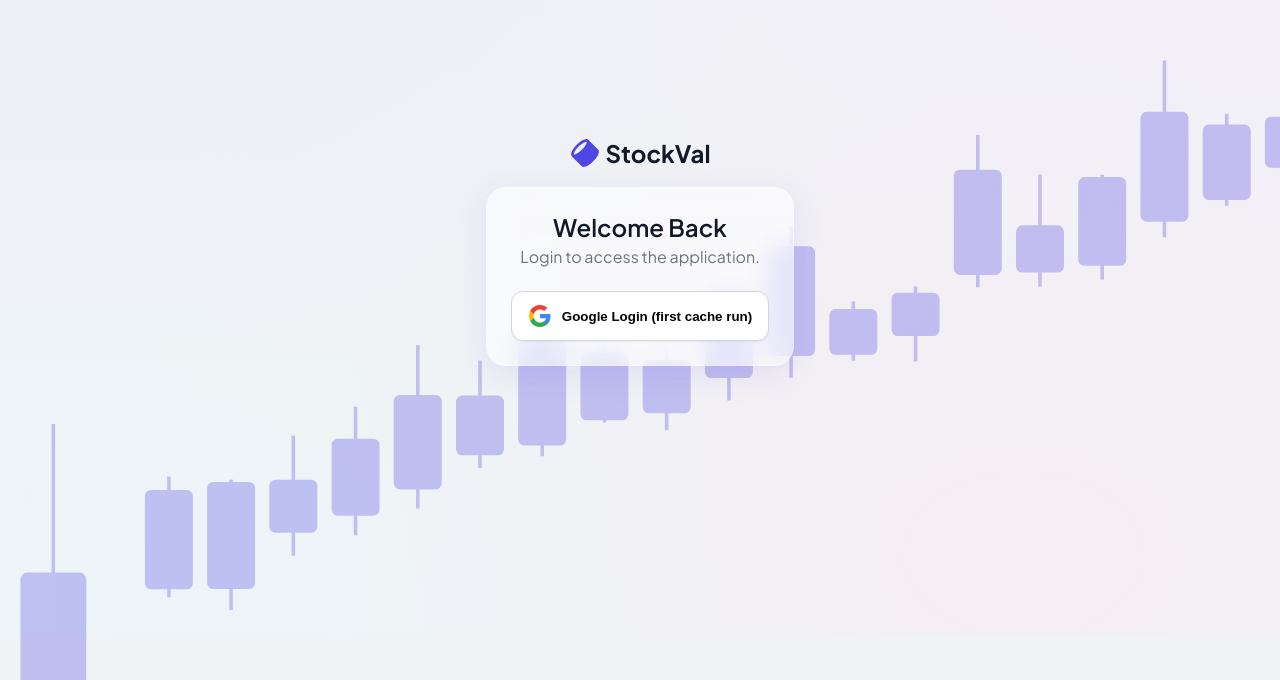
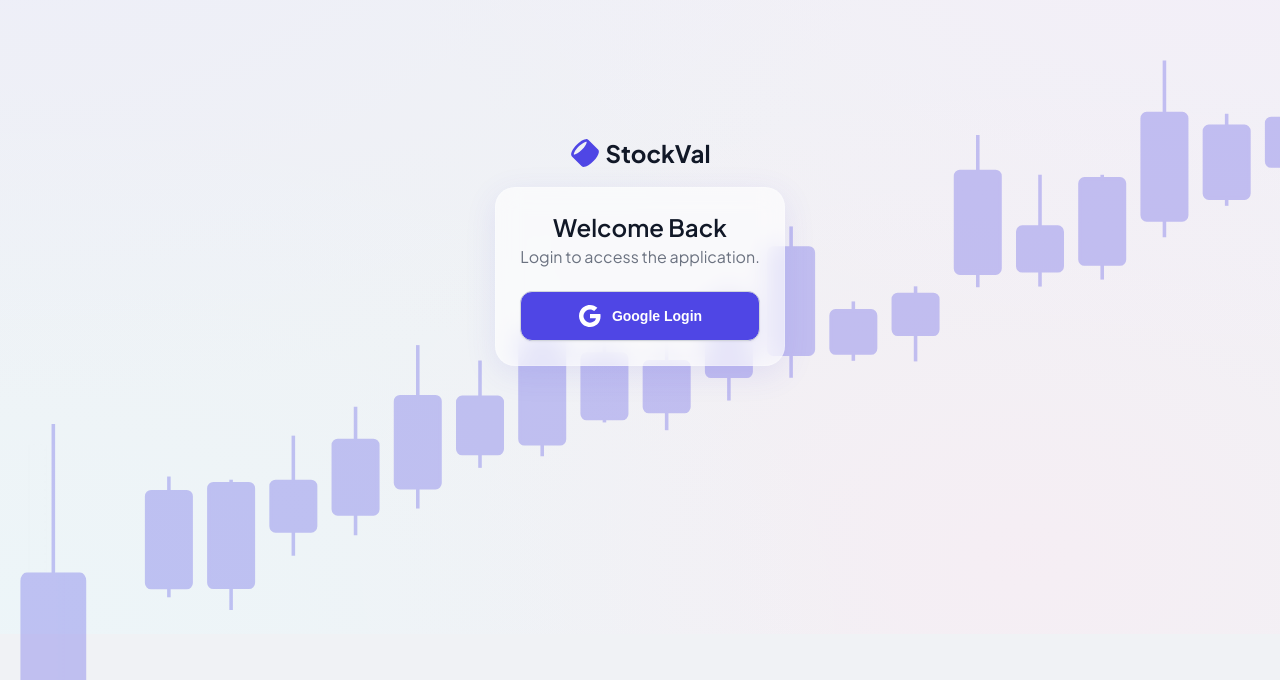
Before and after one commit to pamstadAlgo/value-investing-app, a React (Create React App) app in the folder value-investing-frontend/value-investing/: page / in a window 1280 px wide. Shown: the part 120-800 px from the top of the page. Built offline with nearby package versions, Linux system fonts and the light colour scheme; no server answers.

Commit message:
adjust login button color + cursor type

```diff
--- a/value-investing-frontend/value-investing/src/App.css
+++ b/value-investing-frontend/value-investing/src/App.css
@@ -411,7 +411,11 @@
   display: flex;
   align-items: center;
   gap: 10px;
-  background-color: var(--bg-color-google-login-button);
+  background-color: var(--action-color);
+  color: white;
+  cursor: grab;
+  justify-content: center;
+  font-size: 14px;
   width: 100%;
   border: 1px solid rgb(209 213 219);
   border-radius: 12px;
--- a/value-investing-frontend/value-investing/src/pages/login/ContentLoginPage.jsx
+++ b/value-investing-frontend/value-investing/src/pages/login/ContentLoginPage.jsx
@@ -40,7 +40,7 @@
           <div className="wrapper-google-button">
             <button onClick={googleLogin} className="google-button-login">
               <GoogleIcon />
-              <div>Google Login (first cache run) </div>
+              <div>Google Login</div>
             </button>
           </div>
         </div>
--- a/value-investing-frontend/value-investing/src/pages/login/components/GoogleIcon.jsx
+++ b/value-investing-frontend/value-investing/src/pages/login/components/GoogleIcon.jsx
@@ -10,16 +10,16 @@
       xmlns="http://www.w3.org/2000/svg">
       <path
         d="M22.56 12.25c0-.78-.07-1.53-.2-2.25H12v4.26h5.92c-.26 1.37-1.04 2.53-2.21 3.31v2.77h3.57c2.08-1.92 3.28-4.74 3.28-8.09z"
-        fill="#4285F4"></path>
+        fill="white"></path>
       <path
         d="M12 23c2.97 0 5.46-.98 7.28-2.66l-3.57-2.77c-.98.66-2.23 1.06-3.71 1.06-2.86 0-5.29-1.93-6.16-4.53H2.18v2.84C3.99 20.53 7.7 23 12 23z"
-        fill="#34A853"></path>
+        fill="white"></path>
       <path
         d="M5.84 14.09c-.22-.66-.35-1.36-.35-2.09s.13-1.43.35-2.09V7.07H2.18C1.43 8.55 1 10.22 1 12s.43 3.45 1.18 4.93l3.66-2.84z"
-        fill="#FBBC05"></path>
+        fill="white"></path>
       <path
         d="M12 5.38c1.62 0 3.06.56 4.21 1.64l3.15-3.15C17.45 2.09 14.97 1 12 1 7.7 1 3.99 3.47 2.18 7.07l3.66 2.84c.87-2.6 3.3-4.53 6.16-4.53z"
-        fill="#EA4335"></path>
+        fill="white"></path>
       <path d="M1 1h22v22H1z" fill="none"></path>
     </svg>
   );
```
